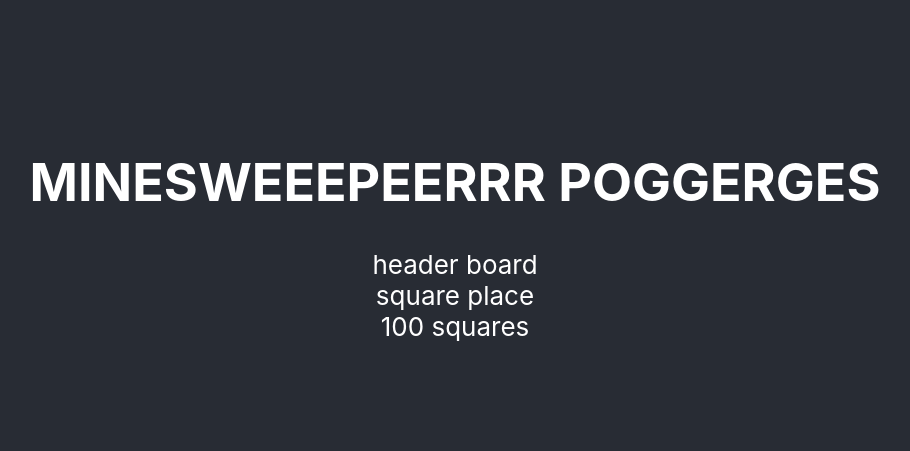
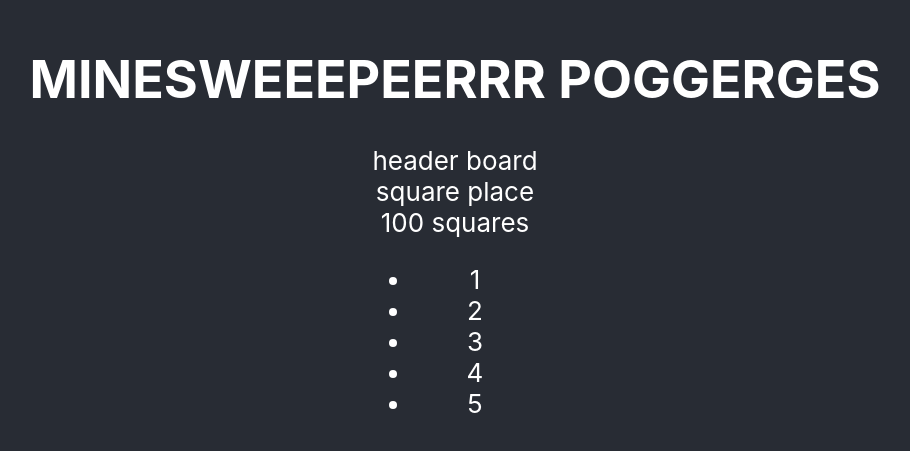
Before and after one commit to thegip/minesweeper, a React (Create React App) app: page / in a window 1280 px wide. Shown: the part 171-622 px from the top of the page, without its empty margins (185-1095 px from the left). Built offline with nearby package versions, Linux system fonts and the light colour scheme.

Commit message:
added array render

```diff
--- a/src/App.js
+++ b/src/App.js
@@ -1,13 +1,7 @@
+import NumberList from './components/game'
+import './App.css'
 
-import './App.css';
-
-function generateBoard(){
-
-  console.log("printed from within function")
-  return "returned from function"
-}
-
-var temp = generateBoard()
+const numbers = [1, 2, 3, 4, 5];
 
 function App() {
   return (
@@ -20,9 +14,8 @@ function App() {
             square place
             <br/>
             100 squares
-            {console.log(temp)}
-            {console.log("test")}
           </div>
+          <NumberList numbers={numbers}/>
         </div>
       </header>
     </div>
--- a/src/components/game.js
+++ b/src/components/game.js
@@ -0,0 +1,17 @@
+function NumberList(props) {
+    const numbers = props.numbers;
+    return (
+      <ul>
+        {numbers.map((number) =>
+          <ListItem key={number.toString()}
+                    value={number} />
+        )}
+      </ul>
+    );
+  }
+
+  function ListItem(props) {
+    return <li>{props.value}</li>;
+  }
+
+  export default NumberList
```
